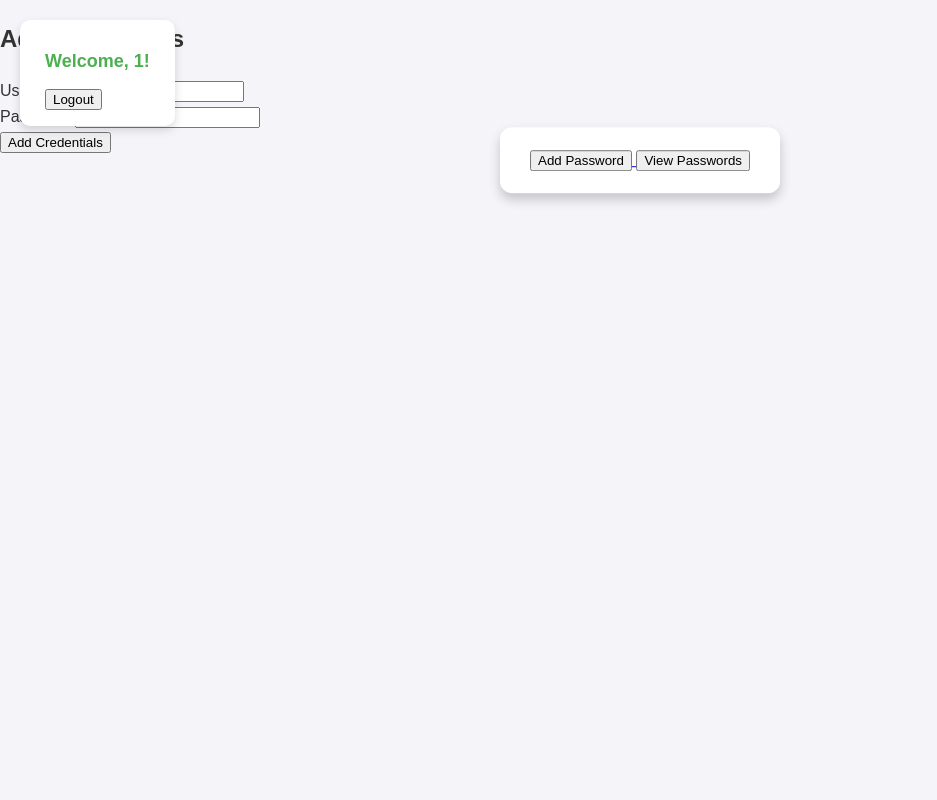
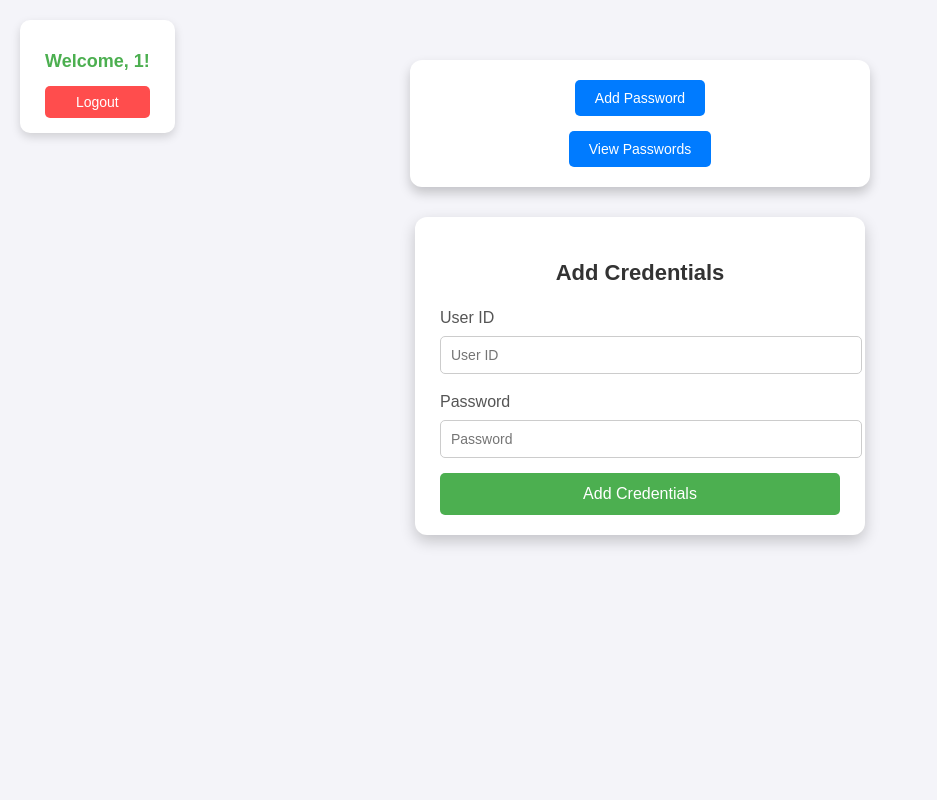
Before and after one commit to anshukumar2932/PassVault, a Flask app: page /protected/add_password in a window 1280 px wide. Shown: the whole page, without its empty margins (0-937 px from the left). Run offline with Flask 2, Linux system fonts and the light colour scheme; the visitor is signed in with stand-in values (Sample User, id 1).

Commit message:
Update styles2.css

```diff
--- a/static/styles2.css
+++ b/static/styles2.css
@@ -6,77 +6,243 @@
     background-color: #f4f4f9;
     color: #333;
     line-height: 1.6;
+    display: flex;
+    flex-direction: column;
+    align-items: center;
+    min-height: 100vh;
 }
 
 /* Styling for the user container */
 .user {
     position: absolute;
-    top: 20px; /* Increased spacing for better visibility */
-    left: 20px; /* Increased spacing for better alignment */
+    top: 20px;
+    left: 20px;
     text-align: left;
     background-color: #ffffff;
-    padding: 15px 25px; /* Increased padding for more whitespace */
+    padding: 15px 25px;
     border-radius: 10px;
-    box-shadow: 0 4px 10px rgba(0, 0, 0, 0.15); /* Subtle shadow for depth */
-    max-width: 300px; /* Constrain width for better design */
-    word-wrap: break-word; /* Handle long content gracefully */
+    box-shadow: 0 4px 10px rgba(0, 0, 0, 0.15);
+    max-width: 300px;
+    word-wrap: break-word;
 }
 
 /* Welcome message styling */
 .user h1 {
-    font-size: 18px; /* Increased font size for readability */
+    font-size: 18px;
     color: #4caf50;
     margin-bottom: 10px;
 }
 
-/* Additional text styling */
-.user p {
-    font-size: 14px; /* Better readability */
-    color: #666;
-    margin: 0;
+/* Logout button */
+.user button {
+    background-color: #ff4d4d;
+    color: white;
+    border: none;
+    padding: 8px 15px;
+    border-radius: 5px;
+    cursor: pointer;
+    font-size: 14px;
+    transition: background-color 0.3s ease;
+}
+
+.user button:hover {
+    background-color: #e60000;
 }
 
 /* Styling for the function container */
 .function {
-    position: absolute;
-    top: 20%; /* Center vertically relative to the viewport */
-    left: 50%; /* Center horizontally relative to the viewport */
-    transform: translate(-50%, -50%); /* Ensure perfect centering */
-    text-align: left;
+    margin-top: 60px;
+    display: flex;
+    flex-direction: column;
+    gap: 15px;
+    align-items: center;
     background-color: #ffffff;
-    padding: 20px 30px; /* Increased padding for a comfortable layout */
+    padding: 20px 30px;
     border-radius: 12px;
-    box-shadow: 0 6px 12px rgba(0, 0, 0, 0.2); /* Stronger shadow for prominence */
-    max-width: 400px; /* Constrain width for better design */
-    word-wrap: break-word;
+    box-shadow: 0 6px 12px rgba(0, 0, 0, 0.2);
+    max-width: 90%;
+    width: 400px;
 }
 
-/* Function container heading */
-.function h1 {
-    font-size: 20px; /* Increased font size for prominence */
-    color: #007bff; /* Blue color for a distinct look */
-    margin-bottom: 12px;
+/* Buttons inside function container */
+.function a {
+    text-decoration: none;
 }
 
-/* Additional text in the function container */
-.function p {
+button {
+    background-color: #007bff;
+    color: white;
+    border: none;
+    padding: 10px 20px;
+    border-radius: 5px;
+    cursor: pointer;
     font-size: 14px;
-    color: #555;
-    margin: 0;
+    transition: background-color 0.3s ease, transform 0.2s ease;
+    width: 100%;
 }
 
-/* Add responsive styling */
-@media (max-width: 768px) {
-    .user, .function {
-        max-width: 90%; /* Allow containers to adapt to smaller screens */
+button:hover {
+    background-color: #0056b3;
+    transform: scale(1.05);
+}
+
+button:active {
+    background-color: #003f7f;
+    transform: scale(1);
+}
+
+/* Styling for the form container */
+.form-box {
+    margin-top: 30px;
+    padding: 20px 25px;
+    background-color: #ffffff;
+    border-radius: 12px;
+    box-shadow: 0 6px 15px rgba(0, 0, 0, 0.2);
+    max-width: 90%;
+    width: 400px;
+}
+
+/* Form heading */
+.form-box h2 {
+    text-align: center;
+    font-size: 22px;
+    color: #333;
+    margin-bottom: 15px;
+}
+
+/* Form input group */
+.input-group {
+    margin-bottom: 15px;
+}
+
+.input-group label {
+    display: block;
+    margin-bottom: 5px;
+    color: #555;
+}
+
+.input-group input {
+    width: 100%;
+    padding: 10px;
+    border: 1px solid #ccc;
+    border-radius: 5px;
+    font-size: 14px;
+}
+
+/* Primary button styling */
+.primary-btn {
+    display: block;
+    width: 100%;
+    padding: 12px;
+    background-color: #4caf50;
+    color: white;
+    border: none;
+    border-radius: 5px;
+    font-size: 16px;
+    cursor: pointer;
+    transition: background-color 0.3s ease;
+}
+
+.primary-btn:hover {
+    background-color: #45a049;
+}
+
+.primary-btn:active {
+    background-color: #3e8e41;
+    transform: scale(0.98);
+}
+
+/* Result box styling */
+.result-box {
+    margin-top: 30px;
+    padding: 20px 25px;
+    background-color: #ffffff;
+    border-radius: 12px;
+    box-shadow: 0 6px 15px rgba(0, 0, 0, 0.2);
+    max-width: 90%;
+    width: 400px;
+}
+
+.result-box h2 {
+    text-align: center;
+    font-size: 22px;
+    color: #333;
+    margin-bottom: 15px;
+}
+
+.result-box ul {
+    list-style-type: none;
+    padding: 0;
+    margin: 0;
+    color: #555;
+    font-size: 14px;
+}
+
+.result-box li {
+    margin-bottom: 10px;
+    padding: 10px;
+    background-color: #f9f9f9;
+    border: 1px solid #ccc;
+    border-radius: 5px;
+}
+
+/* Link styling */
+a {
+    color: #007bff;
+    text-decoration: none;
+    transition: color 0.3s ease;
+}
+
+a:hover {
+    color: #0056b3;
+}
+
+/* Responsive styling */
+
+/* For screens smaller than 1024px */
+@media (max-width: 1024px) {
+    .user, .function, .form-box, .result-box {
+        max-width: 80%;
         padding: 15px;
     }
 
-    .user h1, .function h1 {
-        font-size: 16px; /* Adjust heading size for smaller screens */
+    .user h1, .form-box h2, .result-box h2 {
+        font-size: 18px;
     }
 
-    .user p, .function p {
-        font-size: 12px; /* Adjust text size for smaller screens */
+    .user p {
+        font-size: 13px;
     }
 }
+
+/* For screens smaller than 768px */
+@media (max-width: 768px) {
+    .user, .function, .form-box, .result-box {
+        max-width: 90%;
+        padding: 12px;
+    }
+
+    .user h1, .form-box h2, .result-box h2 {
+        font-size: 16px;
+    }
+
+    .user p {
+        font-size: 12px;
+    }
+}
+
+/* For screens smaller than 480px */
+@media (max-width: 480px) {
+    .user, .function, .form-box, .result-box {
+        max-width: 95%;
+        padding: 10px;
+    }
+
+    .user h1, .form-box h2, .result-box h2 {
+        font-size: 14px;
+    }
+
+    .user p {
+        font-size: 11px;
+    }
+}
```
